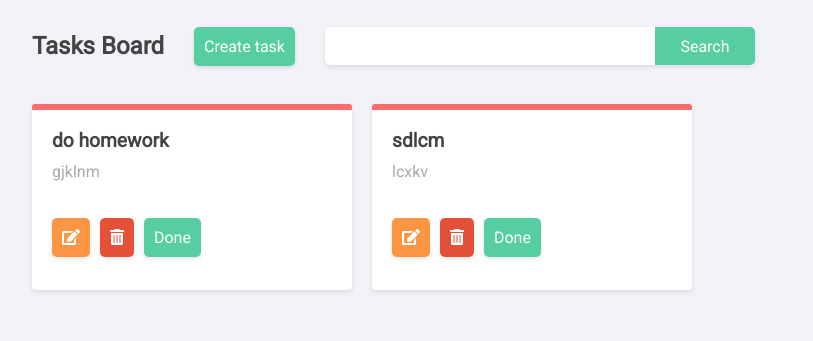
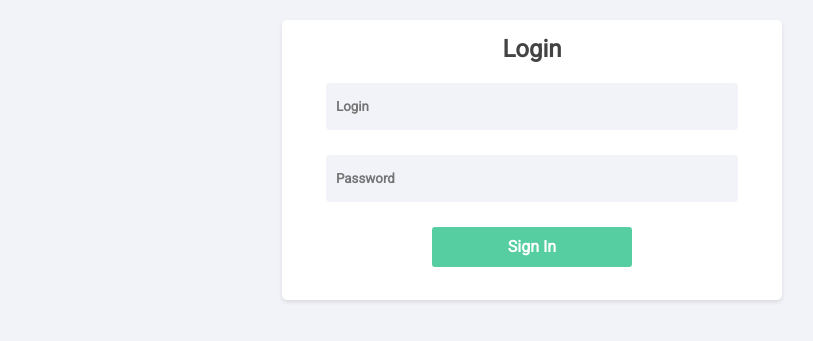
Before and after one commit to indiratemk/todolist, a Django app: page / in a window 1280 px wide. Shown: the top 341 px of the page, without its empty margins (108-921 px from the left). Run offline with Django 3.2, Linux system fonts and the light colour scheme; data comes from the database, SQL or seed files in the repository; both versions use the stored data as it was after the commit; some libraries are stand-ins or nearby versions.

Commit message:
finished

```diff
--- a/django_todo_list/urls.py
+++ b/django_todo_list/urls.py
@@ -1,14 +1,18 @@
 from django.contrib import admin
 from django.conf.urls import url, include
 from todo import views
+from django.contrib.auth import views as auth_views
 
 
 urlpatterns = [
     url(r'^admin/', admin.site.urls),
-    url(r'^$', views.home, name='main_page'),
+    url(r'^tasks/', views.home, name='main_page'),
     url(r'^add/', views.add, name='add'),
     url(r'^update/(?P<id>\d+)/$', views.update, name='update'),
     url(r'^delete/(?P<id>\d+)/$', views.delete, name='delete'),
     url(r'^complete/(?P<id>\d+)/$', views.task_complete, name='task-complete'),
-    url(r'^search/$', views.search, name='search')
+    url(r'^search/$', views.search, name='search'),
+    url(r'^$', views.login, name='login'),
+    url(r'^sign_in/', views.sign_in, name='sign_in'),
+    url(r'^logout/$', views.sign_out, name='sign_out')
 ]
--- a/static/css/style.css
+++ b/static/css/style.css
@@ -148,14 +148,20 @@ body {
 .undone-button:hover {
     background: #B83F2C;
 }
-.input-form {
+
+.input-form, .form-login {
     background: #fff;
     width: 500px;
-    height: 450px;
     margin: 0 auto;
     text-align: center;
     border-radius: 5px;
     box-shadow: 0 2px 4px rgba(0, 0, 0, .1);
+}
+.input-form {
+    height: 450px;
+}
+.form-login {
+    height: 280px;
 }
 .form-title {
     padding-top: 15px;
@@ -210,3 +216,7 @@ select{
     font-family: 'Roboto', sans-serif;
     font-weight: 700;
 }
+
+.logout {
+    margin-left: 30px;
+}
--- a/templates/base.html
+++ b/templates/base.html
@@ -4,7 +4,6 @@
 <head>
     <meta charset="UTF-8">
     <title>TODO List</title>
-{#    <link rel="stylesheet" href="https://maxcdn.bootstrapcdn.com/bootstrap/4.0.0/css/bootstrap.min.css">#}
     <link rel="stylesheet" href="https://use.fontawesome.com/releases/v5.5.0/css/all.css" integrity="sha384-B4dIYHKNBt8Bc12p+WXckhzcICo0wtJAoU8YZTY5qE0Id1GSseTk6S+L3BlXeVIU" crossorigin="anonymous">
     <link href="https://fonts.googleapis.com/css?family=Roboto" rel="stylesheet">
     <link rel="stylesheet" href="{% static 'css/style.css' %}">
--- a/templates/index.html
+++ b/templates/index.html
@@ -10,6 +10,7 @@
                         <button class="search-button">Search</button>
                 </div>
             </form>
+            <a href="{% url 'sign_out' %}" class="button remove-button logout">Log out</a>
         </div>
         <div class="tasks-container">
             {% for task in tasks %}
--- /dev/null
+++ b/templates/login.html
@@ -0,0 +1,17 @@
+{% extends 'base.html' %}
+{% block page %}
+    <div class="form-login">
+        <h2 class="form-title">Login</h2>
+        <form method="get" class="add-form" action="{% url 'sign_in' %}">
+            <div class="form-group">
+                <input type="text" class="form-control input-title" name="login" id="login" placeholder="Login"
+                       required>
+            </div>
+            <div class="form-group">
+                <input type="password" class="form-control input-title" name="password" id="password"
+                       placeholder="Password" required>
+            </div>
+          <button type="submit" class="submit-button">Sign In</button>
+        </form>
+    </div>
+{% endblock %}
--- a/todo/admin.py
+++ b/todo/admin.py
@@ -1,8 +1,10 @@
 from django.contrib import admin
 from todo.models import Task
 from todo.models import Color
+from todo.models import User
 
 # Register your models here.
 
 admin.site.register(Task)
 admin.site.register(Color)
+admin.site.register(User)
--- a/todo/forms.py
+++ b/todo/forms.py
@@ -1,9 +1,11 @@
 from django import forms
 from todo.models import Task
 from todo.models import Color
+from todo.models import User
 
 class TaskForm(forms.ModelForm):
     color = forms.ModelChoiceField(queryset=Color.objects)
+    user = forms.ModelChoiceField(queryset=User.objects)
     class Meta:
         model = Task
-        fields = ('title', 'description', 'color')
+        fields = ('title', 'description', 'color', 'user')
--- a/todo/models.py
+++ b/todo/models.py
@@ -9,12 +9,20 @@ class Color(models.Model):
     def __str__(self):
         return self.color_title
 
+class User(models.Model):
+    login = models.CharField(max_length=20, verbose_name='Login')
+    password = models.CharField(max_length=20, verbose_name='Password')
+
+    def __str__(self):
+        return self.login
+
 class Task(models.Model):
     title = models.CharField(max_length=50, verbose_name='Task')
     description = models.TextField(verbose_name='Description')
     date = models.DateTimeField(auto_now_add=True, null=True, verbose_name='Date')
     is_done = models.BooleanField(default=False, verbose_name='Done')
     color = models.ForeignKey(Color,null=True, on_delete=models.CASCADE, verbose_name='Color')
+    user = models.ForeignKey(User,null=True, on_delete=models.CASCADE, verbose_name='User')
 
     class Meta:
         verbose_name='Task'
--- a/todo/views.py
+++ b/todo/views.py
@@ -2,42 +2,70 @@ from django.shortcuts import render, redirect
 from todo.models import Task
 from todo.forms import TaskForm
 from todo.models import Color
+from todo.models import User
 
 
 def home(request):
-    tasks = Task.objects.all().order_by('is_done')
+    user_id = request.session['user_id']
+    tasks = Task.objects.filter(user_id=user_id).order_by('is_done')
     return render(request, 'index.html', {'tasks': tasks})
 
 def add(request):
     colors = Color.objects.all()
     form = TaskForm(request.POST or None)
     form_title = "Create Task"
+    user_id = request.session['user_id']
     if form.is_valid():
         form.save()
-        return redirect('/')
-    return render(request, 'task-form.html', {'form': form, 'colors': colors, 'form_title': form_title})
+        return redirect('/tasks')
+    return render(request, 'task-form.html', {'form': form,
+                                              'colors': colors,
+                                              'form_title': form_title,
+                                              'user_id': user_id})
 
 def update(request, id):
     colors = Color.objects.all()
     task = Task.objects.get(id=id)
     form = TaskForm(request.POST or None, instance=task)
     form_title = "Edit Task"
+    user_id = request.session['user_id']
     if form.is_valid():
         form.save()
-        return redirect('/')
-    return render(request, 'task-form.html', {'form': form, 'task': task, 'colors': colors, 'form_title': form_title})
+        return redirect('/tasks')
+    return render(request, 'task-form.html', {'form': form,
+                                              'task': task,
+                                              'colors': colors,
+                                              'form_title': form_title,
+                                              'user_id': user_id})
 
 def delete(request, id):
     task = Task.objects.get(id=id)
     task.delete()
-    return redirect('/')
+    return redirect('/tasks')
 
 def task_complete(request, id):
     is_done = not Task.objects.get(id=id).is_done
     Task.objects.filter(id=id).update(is_done=is_done)
-    return redirect('/')
+    return redirect('/tasks')
 
 def search(request):
     query = request.GET.get('title')
-    tasks = Task.objects.filter(title__contains=query)
+    user_id = request.session['user_id']
+    tasks = Task.objects.filter(title__contains=query, user_id=user_id)
     return render(request, 'index.html', {'tasks': tasks})
+
+def login(request):
+    return render(request, 'login.html')
+
+def sign_in(request):
+    login = request.GET.get('login')
+    password = request.GET.get('password')
+    if User.objects.filter(login=login).exists():
+        user = User.objects.get(login=login)
+        if user.password == password:
+            request.session['user_id'] = user.id
+            return redirect('/tasks')
+    return redirect('/')
+
+def sign_out(request):
+    return redirect('/')
```
Also changed, not shown: templates/task-form.html (+12 -1 lines), db.sqlite3, django_todo_list/settings.py (line endings or trailing spaces).
